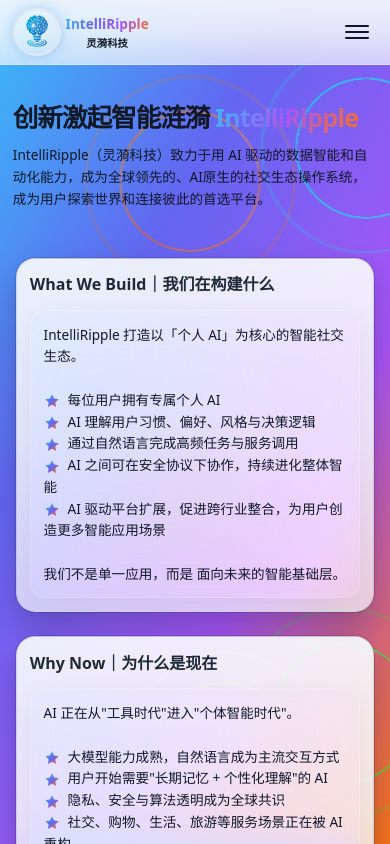
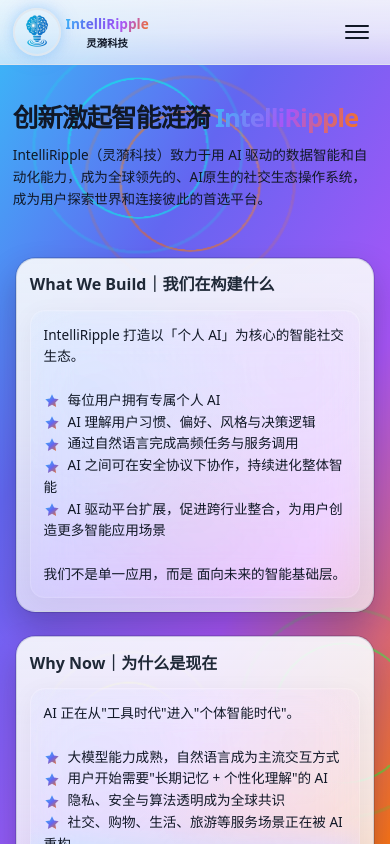
Before and after one commit to Richest-Rick-Lee/IntelliRipple, a Next.js app: page / in a window 390 px wide. Shown: the top 844 px of the page. Built offline with nearby package versions, Linux system fonts and the light colour scheme.

Commit message:
修改手机端涟漪动效

```diff
--- a/src/app/globals.css
+++ b/src/app/globals.css
@@ -1897,17 +1897,17 @@
 
   .page-ripple-orb-bottom-left {
     bottom: 3%;
-    left: 50%;
+    left: 0;
     width: 180px;
     height: 150px;
-    transform: translate(-50%, 0) scale(0.75);
+    transform: translate(5%, 0) scale(0.75);
   }
 
   .page-ripple-orb-top-right {
     top: 8%;
     right: auto;
-    left: 50%;
-    transform: translate(20%, 0) scale(0.85);
+    left: 0;
+    transform: translate(5%, 0) scale(0.85);
   }
 
   .page-ripple-orb-center-bottom {
```
